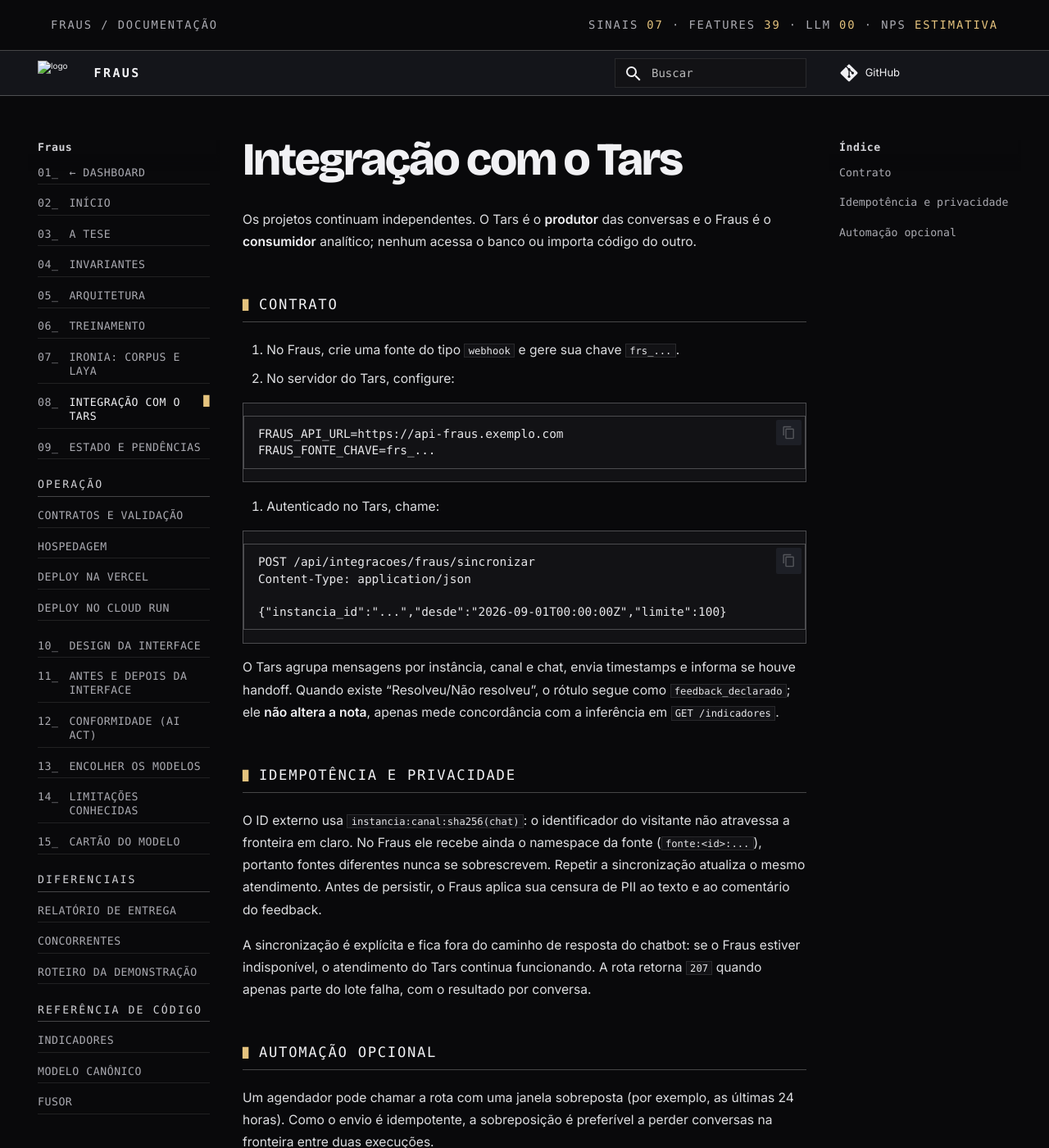
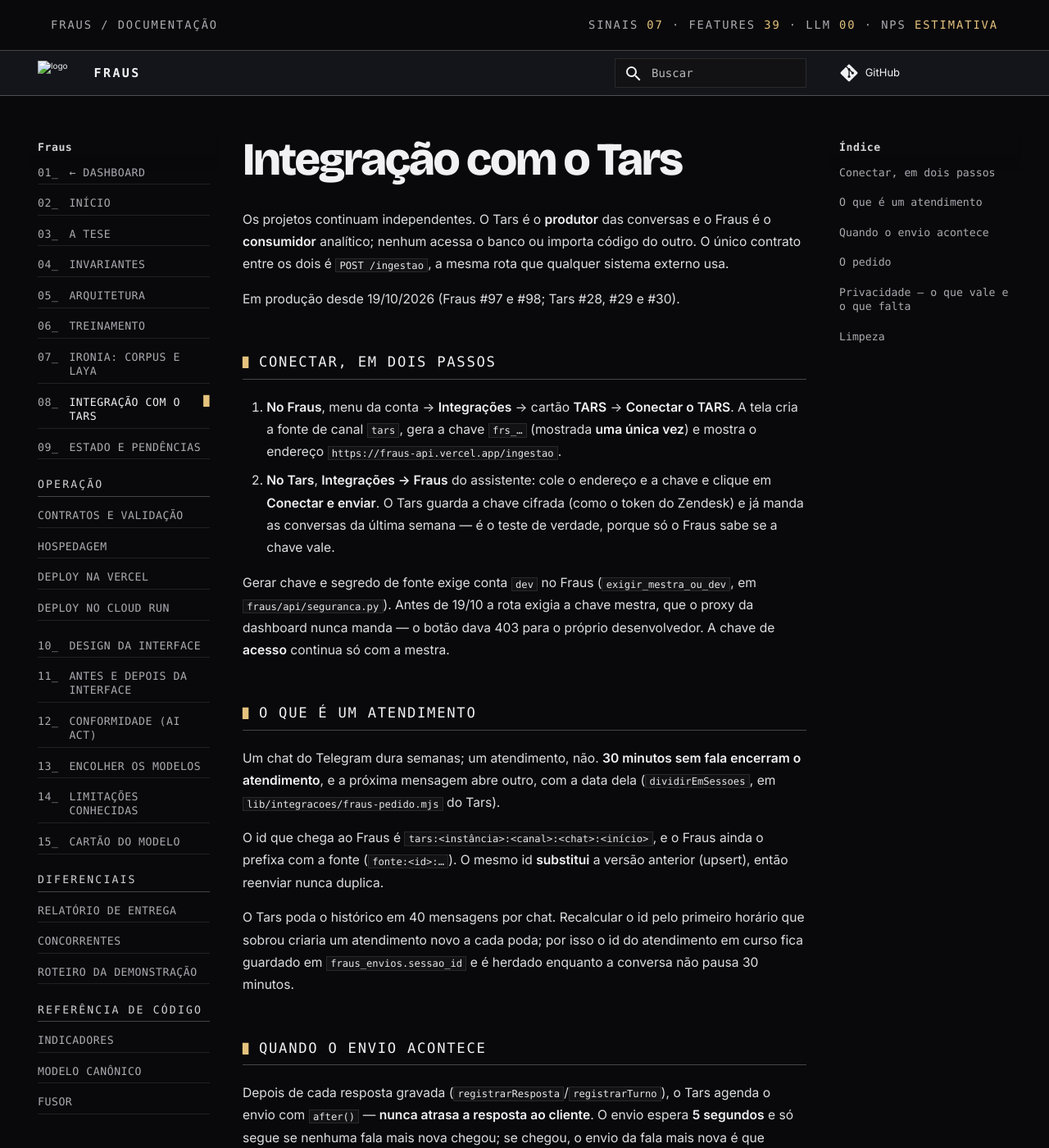
Before and after one commit to Joao-Tavares0312/Fraus, an MkDocs documentation site: the page built from docs/integracao-tars.md, in a window 1280 px wide and 1400 px high. Shown: the whole window at 82% size. Built offline with MkDocs 1.6.1 and Material for MkDocs 9.7.7, drawn with Linux system fonts in a browser that asks for light colours; some web fonts are replaced; comment, search, counter and statistics services are not loaded; some of the changed text lies outside the part shown.

Commit message:
docs: analisar simples, menu da conta e integracao com o Tars como ficaram em producao
Co-Authored-By: Neuro <neuro.chan.dev@gmail.com>

````diff
--- a/docs/integracao-tars.md
+++ b/docs/integracao-tars.md
@@ -2,46 +2,93 @@
 
 Os projetos continuam independentes. O Tars é o **produtor** das conversas e o
 Fraus é o **consumidor** analítico; nenhum acessa o banco ou importa código do
-outro.
+outro. O único contrato entre os dois é `POST /ingestao`, a mesma rota que
+qualquer sistema externo usa.
 
-## Contrato
+Em produção desde 19/10/2026 (Fraus #97 e #98; Tars #28, #29 e #30).
 
-1. No Fraus, crie uma fonte do tipo `webhook` e gere sua chave `frs_...`.
-2. No servidor do Tars, configure:
+## Conectar, em dois passos
 
-   ```env
-   FRAUS_API_URL=https://api-fraus.exemplo.com
-   FRAUS_FONTE_CHAVE=frs_...
-   ```
+1. **No Fraus**, menu da conta → **Integrações** → cartão **TARS** →
+   **Conectar o TARS**. A tela cria a fonte de canal `tars`, gera a chave
+   `frs_…` (mostrada **uma única vez**) e mostra o endereço
+   `https://fraus-api.vercel.app/ingestao`.
+2. **No Tars**, **Integrações → Fraus** do assistente: cole o endereço e a
+   chave e clique em **Conectar e enviar**. O Tars guarda a chave cifrada (como o
+   token do Zendesk) e já manda as conversas da última semana — é o teste de
+   verdade, porque só o Fraus sabe se a chave vale.
 
-3. Autenticado no Tars, chame:
+Gerar chave e segredo de fonte exige conta `dev` no Fraus
+(`exigir_mestra_ou_dev`, em `fraus/api/seguranca.py`). Antes de 19/10 a rota
+exigia a chave mestra, que o proxy da dashboard nunca manda — o botão dava 403
+para o próprio desenvolvedor. A chave de **acesso** continua só com a mestra.
 
-   ```http
-   POST /api/integracoes/fraus/sincronizar
-   Content-Type: application/json
+## O que é um atendimento
 
-   {"instancia_id":"...","desde":"2026-09-01T00:00:00Z","limite":100}
-   ```
+Um chat do Telegram dura semanas; um atendimento, não. **30 minutos sem fala
+encerram o atendimento**, e a próxima mensagem abre outro, com a data dela
+(`dividirEmSessoes`, em `lib/integracoes/fraus-pedido.mjs` do Tars).
 
-O Tars agrupa mensagens por instância, canal e chat, envia timestamps e informa
-se houve handoff. Quando existe “Resolveu/Não resolveu”, o rótulo segue como
-`feedback_declarado`; ele **não altera a nota**, apenas mede concordância com a
-inferência em `GET /indicadores`.
+O id que chega ao Fraus é `tars:<instância>:<canal>:<chat>:<início>`, e o Fraus
+ainda o prefixa com a fonte (`fonte:<id>:…`). O mesmo id **substitui** a versão
+anterior (upsert), então reenviar nunca duplica.
 
-## Idempotência e privacidade
+O Tars poda o histórico em 40 mensagens por chat. Recalcular o id pelo primeiro
+horário que sobrou criaria um atendimento novo a cada poda; por isso o id do
+atendimento em curso fica guardado em `fraus_envios.sessao_id` e é herdado
+enquanto a conversa não pausa 30 minutos.
 
-O ID externo usa `instancia:canal:sha256(chat)`: o identificador do visitante
-não atravessa a fronteira em claro. No Fraus ele recebe ainda o namespace da
-fonte (`fonte:<id>:...`), portanto fontes diferentes nunca se sobrescrevem.
-Repetir a sincronização atualiza o mesmo atendimento. Antes de persistir, o
-Fraus aplica sua censura de PII ao texto e ao comentário do feedback.
+## Quando o envio acontece
 
-A sincronização é explícita e fica fora do caminho de resposta do chatbot: se o
-Fraus estiver indisponível, o atendimento do Tars continua funcionando. A rota
-retorna `207` quando apenas parte do lote falha, com o resultado por conversa.
+Depois de cada resposta gravada (`registrarResposta`/`registrarTurno`), o Tars
+agenda o envio com `after()` — **nunca atrasa a resposta ao cliente**. O envio
+espera **5 segundos** e só segue se nenhuma fala mais nova chegou; se chegou, o
+envio da fala mais nova é que manda. Uma rajada de mensagens vira um envio só, e
+a última versão do atendimento sempre chega.
 
-## Automação opcional
+> Até 19/10, 17h30, o Tars usava um freio de um envio por chat por minuto. Duas
+> mensagens no mesmo minuto deixavam a última fala para o cron do dia seguinte:
+> o atendimento terminava em "péssimo" e o Fraus o mostrava como neutro.
 
-Um agendador pode chamar a rota com uma janela sobreposta (por exemplo, as
-últimas 24 horas). Como o envio é idempotente, a sobreposição é preferível a
-perder conversas na fronteira entre duas execuções.
+A **repescagem** manda o que falhou: o botão **Enviar conversas pendentes** e o
+cron diário do Tars, que só reenviam atendimentos com fala depois do último
+envio. Na 10ª falha seguida o envio desliga e o operador recebe um alerta;
+salvar a conexão de novo religa.
+
+## O pedido
+
+```json
+{
+  "id": "tars:inst_x:telegram:8624457065:1792441687",
+  "mensagens": [
+    {"autor": "cliente", "texto": "...", "enviada_em": "2026-10-19T20:28:07.000Z"},
+    {"autor": "bot", "texto": "...", "enviada_em": "2026-10-19T20:28:09.000Z"}
+  ],
+  "escalou_para_humano": false
+}
+```
+
+- `user` vira `cliente`; `assistant` vira `bot`; resposta escrita pela equipe no
+  painel vira `humano` e marca `escalou_para_humano`.
+- Horário em ISO com fuso — o Fraus recusa data sem fuso (invariante 6).
+- O corpo cabe no teto de 32 KB do `chamarApiSegura`: se não couber, só as
+  respostas longas do bot são encurtadas; a fala do cliente nunca é cortada.
+- Score, nota e categoria **nunca** vão no pedido: o Fraus deriva no servidor
+  (invariante 3). O canal vem da fonte cadastrada, não do corpo.
+
+## Privacidade — o que vale e o que falta
+
+- O Fraus aplica a censura de PII ao texto antes de persistir.
+- **O id leva o `chat_id` do Telegram em claro.** É um identificador de conta,
+  não conteúdo, mas atravessa a fronteira. Trocar por um hash estável (com sal
+  da instância) é a próxima mudança de privacidade; como o id novo não colide
+  com o antigo, a troca pede remover antes os atendimentos do Tars no Fraus.
+- Os botões "Resolveu / Não resolveu" do Tars ainda **não** são enviados como
+  `feedback_declarado`.
+
+## Limpeza
+
+Atendimentos que nunca deveriam ter entrado (o datado de 2243, duplicatas de
+teste, o chat inteiro no formato anterior a 19/10) saem pelo botão **Remover
+atendimento**, no detalhe do atendimento — só conta `dev`, com confirmação, e
+registrado na auditoria (`DELETE /conversas/{id}`).
````
Also changed, not shown: CLAUDE.md (+2 -1 lines), README.md (+15 -7 lines), dashboard/DESIGN.md (+7 -4 lines), dashboard/PRODUCT.md (+7 -5 lines), docs/handoff.md (+30 -1 lines), docs/notas/2026-10-19-analisar-simples-e-tars.md (+21 -7 lines).
